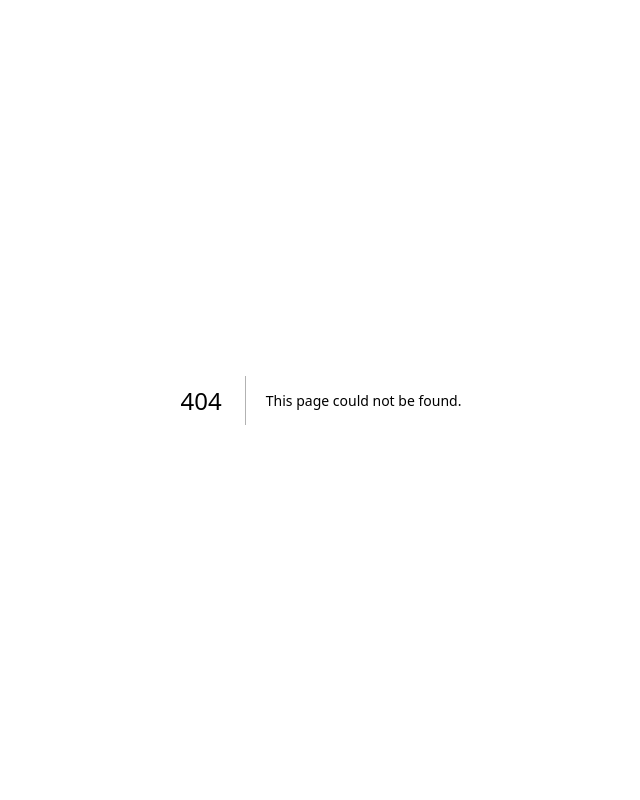
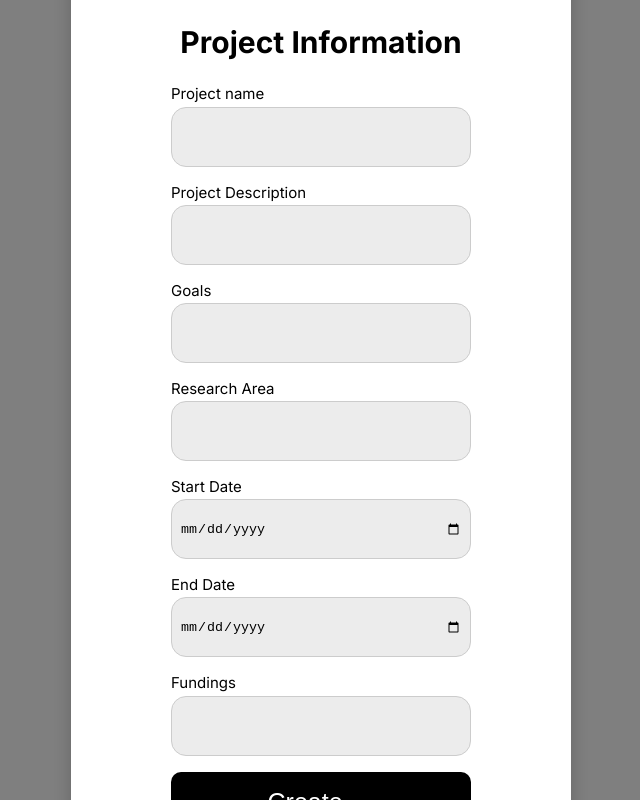
Before and after one commit to ilyKenta/ThinkSync, a Next.js app in the folder frontend/: page /create-req in a window 1280 px wide. Before the commit this address had no page. Shown: the whole page, without its empty margins (319-959 px from the left). Built offline with nearby package versions, Linux system fonts and the light colour scheme; sample sign-in values are in the browser's storage.

Commit message:
added requiremnts

```diff
--- /dev/null
+++ b/frontend/src/app/create-req/page.module.css
@@ -0,0 +1,120 @@
+.title {
+  color: black;
+  font-weight: var(--font-weight-bold);
+  font-size: 30px;
+  padding: 1.5rem;
+  align-self: center;
+}
+
+.createBox {
+  max-width: var(--card-width);
+  min-height: var(--card-height);
+  margin: 4rem auto;
+  padding: 2rem;
+  background: var(--box-color);
+  border-radius: 12px;
+  box-shadow: 10px 10px 10px var(--shadows-color);
+  background-color: var(--box-color);
+  display: flex;
+  justify-content: center;
+  align-items: center;
+  flex-direction: column;
+}
+.createForm {
+  display: flex;
+  flex-direction: column;
+  align-items: center;
+}
+
+.createForm label {
+  align-self: flex-start;
+  font-weight: var(--font-weight-regular);
+  margin-bottom: 0.2rem;
+  font-size: 15px;
+}
+.createForm input {
+  width: var(--input-fields-width);
+  height: var(--input-fields-height);
+  padding: 1rem;
+  margin-bottom: 1rem;
+  border-radius: var(--input-radius);
+  border: 1px solid #ccc;
+  background-color: var(--box-color);
+}
+.createForm select {
+  width: var(--input-fields-width);
+  height: var(--input-fields-height);
+  padding: 1rem;
+  margin-bottom: 1rem;
+  border-radius: var(--input-radius);
+  border: 1px solid #ccc;
+  background-color: var(--box-color);
+}
+.createForm input:hover {
+  background-color: var(--field-hover-color);
+}
+
+.createForm button {
+  width: var(--card-buttons-width);
+  height: var(--card-buttons-height);
+  padding: 1rem;
+  background-color: var(--secondary-color);
+  color: white;
+  font-size: 25px;
+  font-weight: var(--font-weight-medium);
+  border: none;
+  border-radius: var(--button-radius);
+  cursor: pointer;
+}
+.closeButton {
+  color: var(--secondary-color);
+  background-color: var(--box-color);
+  height: 2rem;
+  width: 2rem;
+  border-radius: var(--button-radius);
+  border: 1px solid #ccc;
+  display: block;
+  margin-left: auto;
+  margin-right: 0;
+}
+.closeButton:hover {
+  background-color: var(--field-hover-color);
+  cursor: pointer;
+}
+.createModal {
+  position: fixed;
+  top: 0;
+  left: 0;
+  width: 100%;
+  height: 100%;
+  background: rgba(0, 0, 0, 0.5);
+  display: flex;
+  justify-content: center;
+  align-items: center;
+  z-index: 999;
+}
+
+.createBox {
+  background: var(--primary-color);
+  padding: 2rem;
+  border-radius: 10px;
+  position: relative;
+  width: 500px;
+  max-width: 90%;
+  box-shadow: 0 0 20px rgba(0, 0, 0, 0.2);
+}
+
+.createForm input {
+  width: 100%;
+  padding: 0.5rem;
+  margin-bottom: 1rem;
+}
+
+.button[type="submit"] {
+  padding: 0.6rem 1.2rem;
+  background: #0066ff;
+  color: white;
+  border: none;
+  border-radius: 5px;
+  cursor: pointer;
+}
--- /dev/null
+++ b/frontend/src/app/create-req/page.tsx
@@ -0,0 +1,17 @@
+"use client";
+import CreateForm from "../create-project/createForm";
+
+export default function Page() {
+  const handleClose = () => {
+    console.log("Modal closed");
+  };
+
+  return (
+    <CreateForm
+      onClose={handleClose}
+      onCreate={(projectName: string) => {
+        console.log("Create Requirements:", projectName);
+      }}
+    />
+  );
+}
```
Also changed, not shown: frontend/src/app/create-req/createReqForm.tsx (added, +117 -0 lines), frontend/src/app/dashboard1/page.tsx (+56 -20 lines), 1 other file (tests, documents, lock files or other folders).
